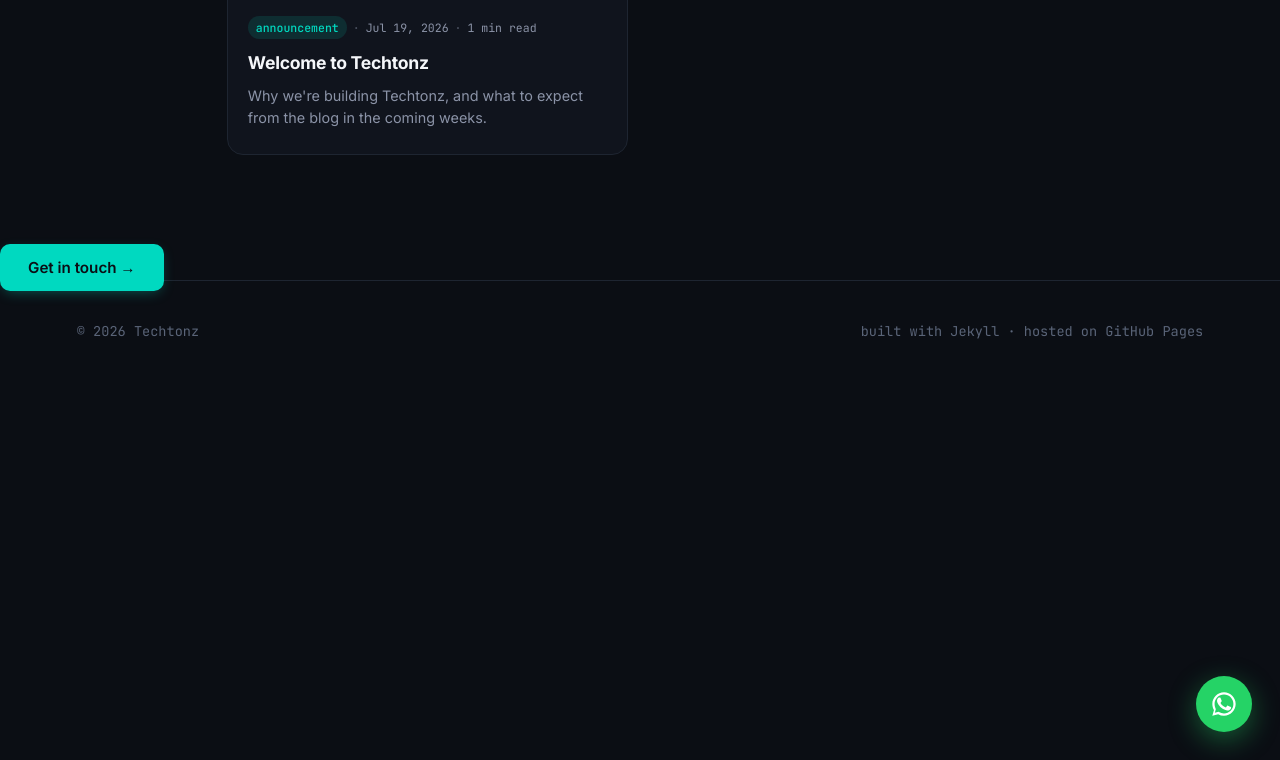
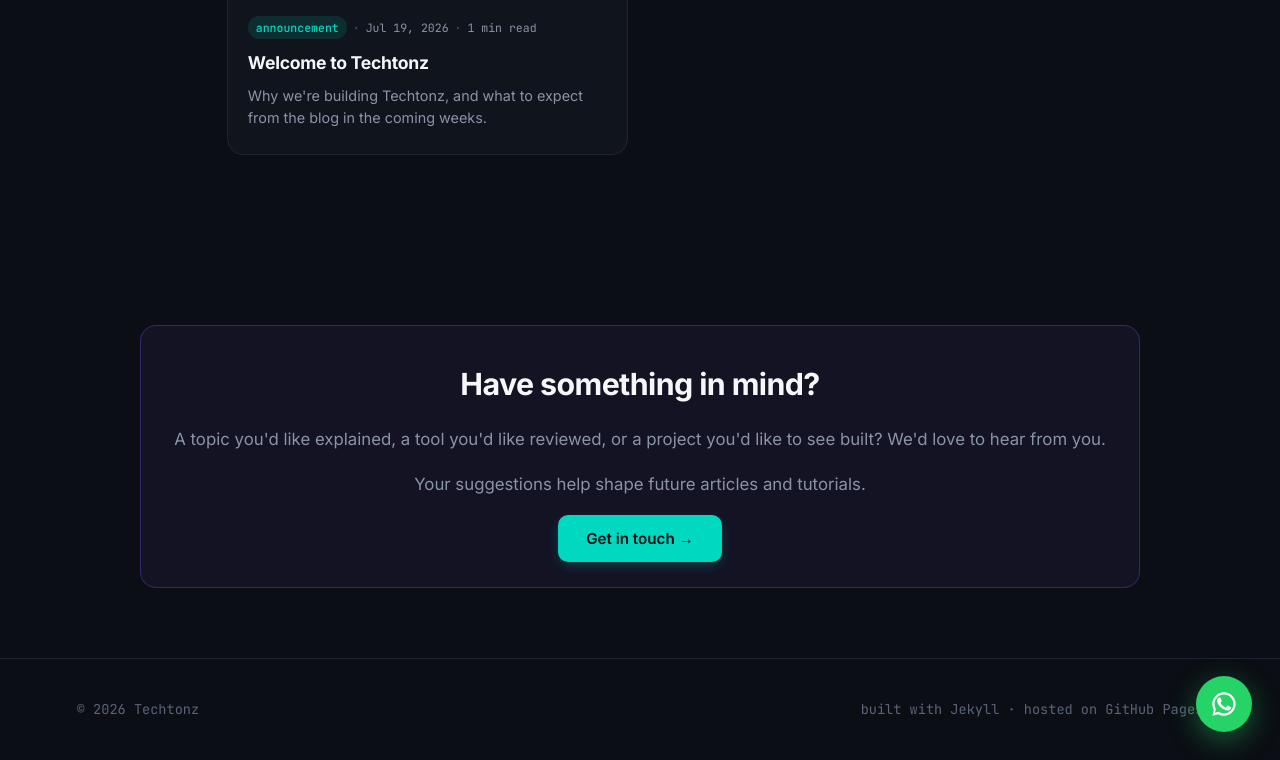
Before and after one commit to teefortech/Techtonz, a Jekyll site: the page built from blog/index.md, in a window 1280 px wide and 900 px high, scrolled down 987 px, cut to the strip 140-900 px from the top of the window. Built offline with Jekyll 4.4.1, drawn with Linux system fonts in a browser that asks for light colours.

Commit message:
Add about section for user suggestions
Added an about section inviting user suggestions.

```diff
--- a/blog/index.md
+++ b/blog/index.md
@@ -83,4 +83,14 @@
   });
 })();
 </script>
-<a href="{{ '/contact/' | relative_url }}" class="btn-primary">Get in touch →</a>
+
+<section class="about-section">
+  <div class="about-section-inner">
+    <div class="name-highlight" style="text-align: center;">
+      <h2>Have something in mind?</h2>
+      <p>A topic you'd like explained, a tool you'd like reviewed, or a project you'd like to see built? We'd love to hear from you.</p>
+      <p style="margin-bottom: 28px;">Your suggestions help shape future articles and tutorials.</p>
+      <a href="{{ '/contact/' | relative_url }}" class="btn-primary">Get in touch →</a>
+    </div>
+  </div>
+</section>
```
